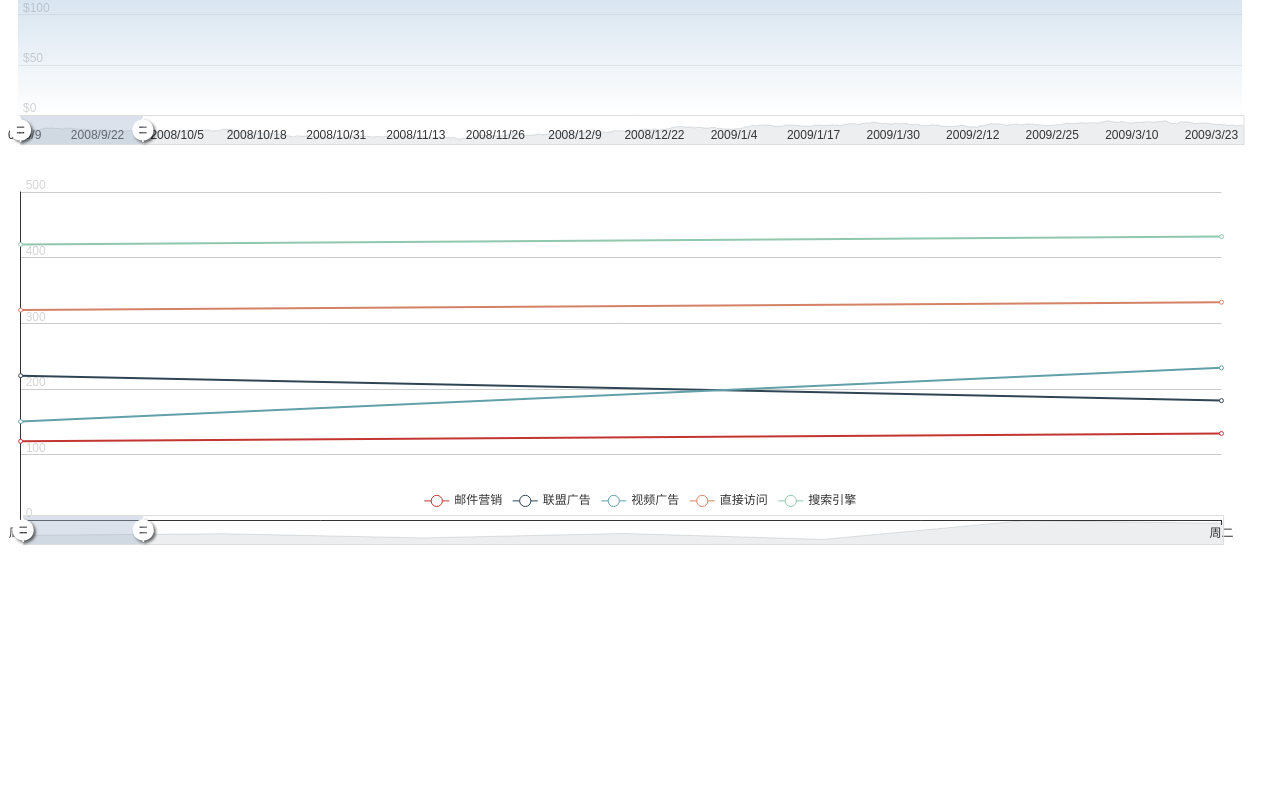
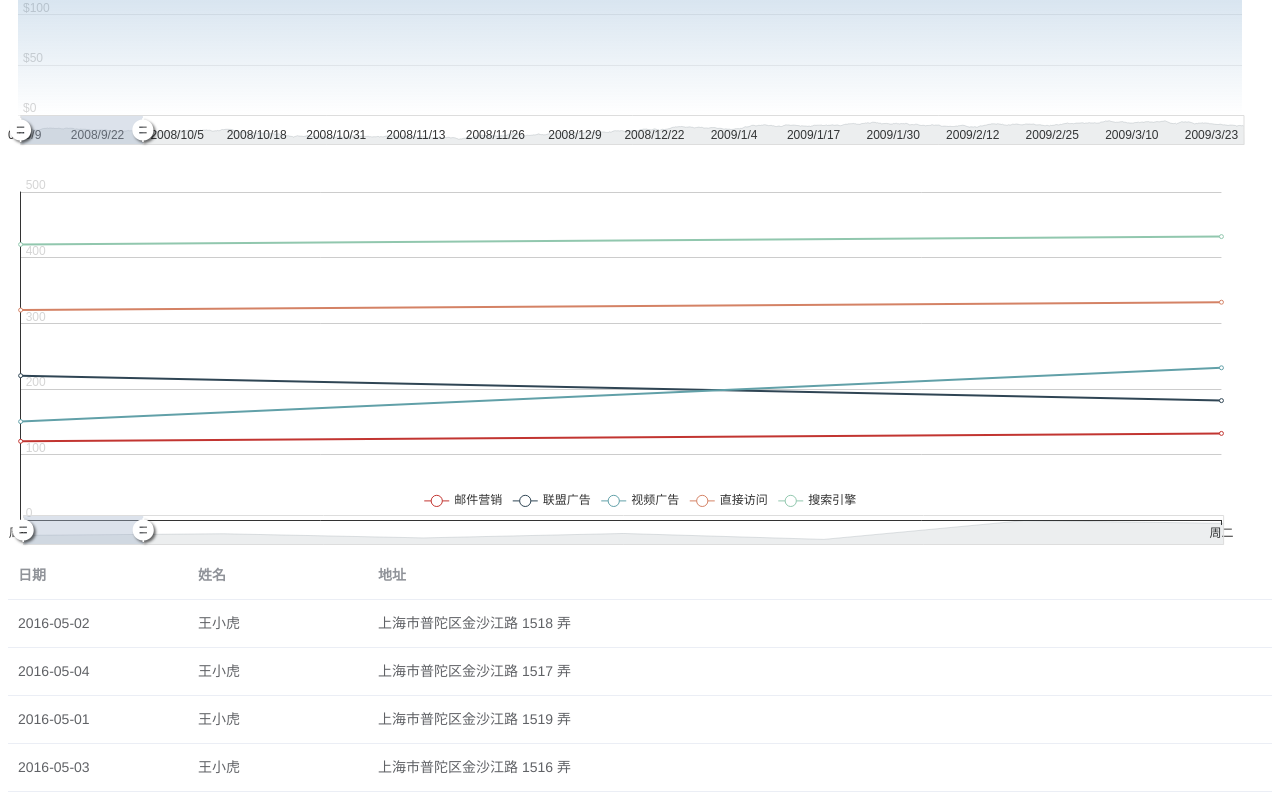
Before and after one commit to mercurius-hackathon/mercurius-web, a Vue app: page /#/demo in a window 1280 px wide. Shown: the part 334-1134 px from the top of the page. Before the commit the page ends 894 px from the top, so only its background shows below. Built offline with nearby package versions, Linux system fonts and the light colour scheme; a small style sheet from the web is missing.

Commit message:
fixed a bug which is chart will be zoom when scroll your mouse

```diff
--- a/src/components/AreaChart.vue
+++ b/src/components/AreaChart.vue
@@ -84,7 +84,9 @@ const commonOptions = {
     {
       type: "inside",
       start: 0,
-      end: 10
+      end: 10,
+      // 表示按住 ctrl 和鼠标滚轮能触发缩放。
+      zoomOnMouseWheel: "ctrl"
     },
     {
       start: 0,
--- /dev/null
+++ b/src/components/GridTable.vue
@@ -0,0 +1,53 @@
+<template>
+  <el-table
+    :data="tableData"
+    cell-class-name="table-cell"
+    style="width: 100%">
+    <el-table-column
+      prop="date"
+      label="日期"
+      width="180">
+    </el-table-column>
+    <el-table-column
+      prop="name"
+      label="姓名"
+      width="180">
+    </el-table-column>
+    <el-table-column
+      prop="address"
+      label="地址">
+    </el-table-column>
+  </el-table>
+</template>
+
+<script>
+  export default {
+    data() {
+      return {
+        tableData: [{
+          date: '2016-05-02',
+          name: '王小虎',
+          address: '上海市普陀区金沙江路 1518 弄'
+        }, {
+          date: '2016-05-04',
+          name: '王小虎',
+          address: '上海市普陀区金沙江路 1517 弄'
+        }, {
+          date: '2016-05-01',
+          name: '王小虎',
+          address: '上海市普陀区金沙江路 1519 弄'
+        }, {
+          date: '2016-05-03',
+          name: '王小虎',
+          address: '上海市普陀区金沙江路 1516 弄'
+        }]
+      }
+    }
+  }
+</script>
+
+<style lang="less" scoped>
+  .table-cell {
+    height: 100px;
+  }
+</style>
--- a/src/components/MultiLineChart.vue
+++ b/src/components/MultiLineChart.vue
@@ -30,7 +30,9 @@ export default {
         {
           type: "inside",
           start: 0,
-          end: 10
+          end: 10,
+          // 按住 ctrl 和鼠标滚轮能触发缩放。
+          zoomOnMouseWheel: "ctrl"
         },
         {
           start: 0,
--- a/src/views/Demo.vue
+++ b/src/views/Demo.vue
@@ -14,12 +14,16 @@
       <multi-line-chart class="echarts"></multi-line-chart>
     </div>
 
+    <div class="gridtable">
+      <grid-table></grid-table>
+    </div>
   </div>
 </template>
 
 <script>
 import AreaChart from "../components/AreaChart";
 import MultiLineChart from "../components/MultiLineChart";
+import GridTable from "../components/GridTable";
 
 export default {
   name: "Demo",
@@ -32,7 +36,8 @@ export default {
   watch: {},
   components: {
     AreaChart,
-    MultiLineChart
+    MultiLineChart,
+    GridTable
   }
 };
 </script>
```
